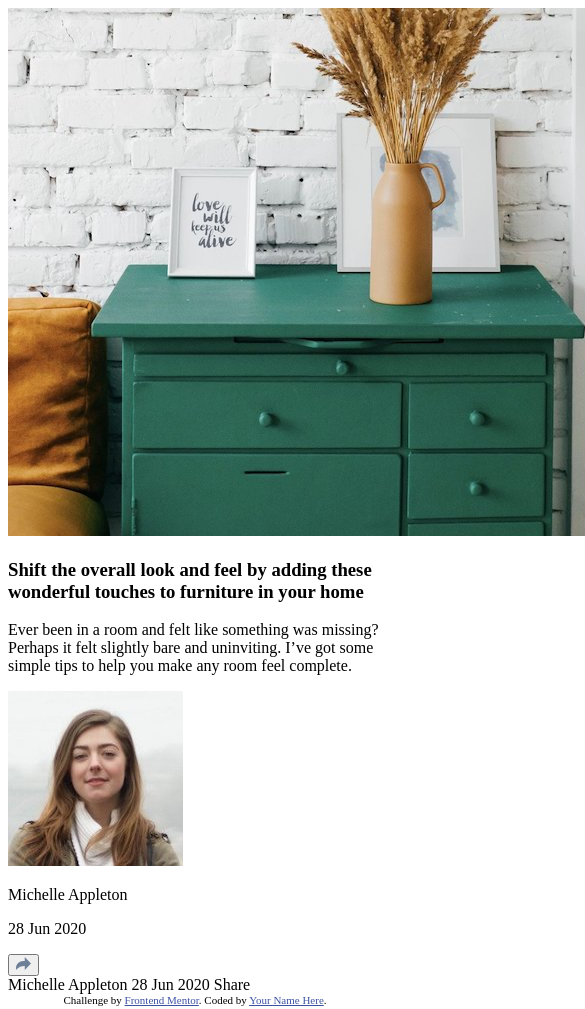
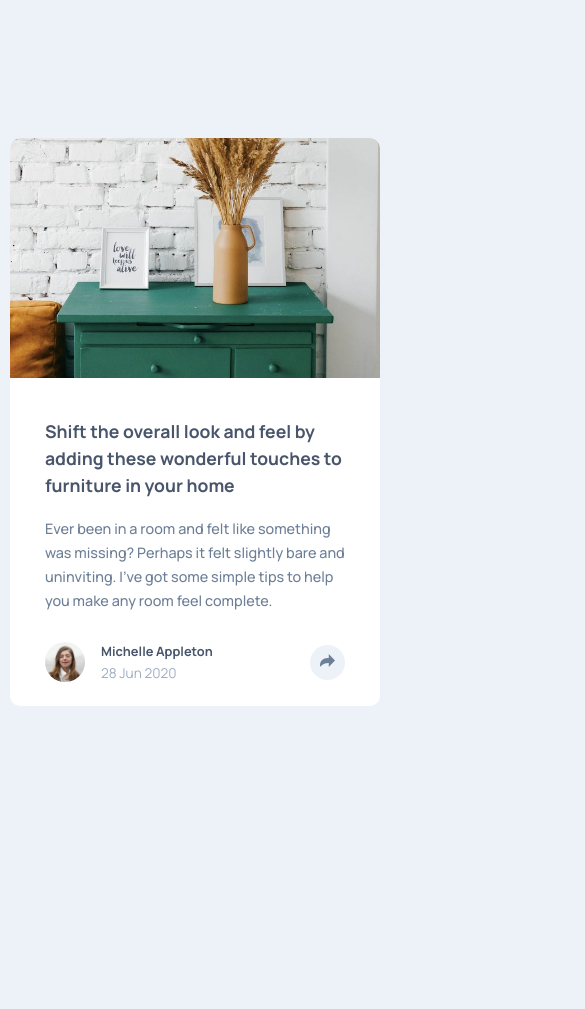
Before and after one commit to joacomenda/article-preview-component-master, a plain HTML site: page index.html in a window 390 px wide. Shown: the top 1009 px of the page, 585 px wide, since content can reach past the window. After the commit the page ends 844 px from the top, so only its background shows below. Drawn offline with Linux system fonts and the light colour scheme.

Commit message:
mobile design ready

```diff
--- a/index.css
+++ b/index.css
@@ -0,0 +1,147 @@
+/*Layout*/
+
+/*Images*/
+
+.article-main-image
+{
+    width: 100%;
+    display: block;
+    height: 240px;
+    object-fit: cover;
+    object-position: top;
+
+    border-top-left-radius: 10px;
+    border-top-right-radius: 10px;
+}
+
+.user-image
+{
+    width: 40px;
+    display: block;
+    border-radius: 20px;
+}
+
+body
+{
+    background-color: hsl(210, 46%, 95%);
+    font-family: Manrope;
+    margin: 0;
+    padding: 0;
+
+    height: 100vh;
+
+    display: flex;
+    flex-direction: column;
+    justify-content: center;
+}
+
+.article-container
+{
+    width: min(95%, 40rem);
+    display: flex;
+    flex-direction: column;
+
+    margin: 0 auto;
+    background-color: white;
+
+    border-radius: 10px;
+}
+
+.text-and-author-container
+{
+    padding: 2.5em 2.2em 1.5em 2.2em;
+
+    display: flex;
+    flex-direction: column;
+    align-items: start;
+
+    border-radius: 10px;
+}
+
+/*Article title and description stylings*/
+
+.article-title
+{
+    color: hsl(217, 19%, 35%);
+    margin: 0;
+    margin-bottom: 1em;
+}
+
+.article-text
+{
+    color: hsl(214, 17%, 51%);
+    margin: 0;
+    margin-bottom: 2em;
+}
+
+/*User information and share button stylings*/
+
+.author-info-and-button-container
+{
+    width: 100%;
+    display: flex;
+    align-items: center;
+
+}
+
+.user-name-and-date-container
+{
+    margin-left: 1rem;
+}
+
+.user-name
+{
+    color: hsl(217, 19%, 35%);
+    margin-top: 0;
+    margin-bottom: 0.2rem;
+}
+
+.article-date
+{
+    color: hsl(212, 23%, 69%);
+    margin: 0;
+}
+
+.share-button
+{
+    margin-left: auto;
+    border: none;
+    width: 35px;
+    height: 35px;
+    border-radius: 20px;
+
+    background-color: hsl(210, 46%, 95%);
+
+    cursor: pointer;
+}
+
+/*Typography*/
+
+/*Article title and description typography*/
+
+.article-title
+{
+    font-weight: 700;
+    font-size: 1.1rem;
+    line-height: 1.7rem;
+}
+
+.article-text
+{
+    font-size: 0.9rem;
+    line-height: 1.5rem;
+    font-weight: 500;
+}
+
+/*User and date typography*/
+
+.user-name
+{
+    font-weight: 700;
+    font-size: 0.8rem;
+}
+
+.article-date
+{
+    font-size: 0.85rem;
+}
--- a/index.html
+++ b/index.html
@@ -7,58 +7,50 @@
   <link rel="icon" type="image/png" sizes="32x32" href="./images/favicon-32x32.png">
   <link rel="stylesheet" href="index.css">
 
+  <link rel="preconnect" href="https://fonts.googleapis.com">
+  <link rel="preconnect" href="https://fonts.gstatic.com" crossorigin>
+  <link href="https://fonts.googleapis.com/css2?family=Manrope:wght@200..800&display=swap" rel="stylesheet">
+
   <title>Frontend Mentor | Article preview component</title>
-
-  <!-- Feel free to remove these styles or customise in your own stylesheet 👍 -->
-  <style>
-    .attribution { font-size: 11px; text-align: center; }
-    .attribution a { color: hsl(228, 45%, 44%); }
-  </style>
 </head>
 <body>
 
   <main class="article-container">
-    <img src="images/drawers.jpg" alt="a">
+    <img src="images/drawers.jpg" alt="a" class="article-main-image">
 
-    <div class="title-and-text-container">
-      <h3>
+    <div class="text-and-author-container">
+      <h3 class="article-title">
         Shift the overall look and feel by adding these wonderful
         touches to furniture in your home
       </h3>
 
-      <p>
+      <p class="article-text">
         Ever been in a room and felt like something was missing? Perhaps
         it felt slightly bare and uninviting. I’ve got some simple tips
         to help you make any room feel complete.
       </p>
-    </div>
 
-    <div class="author-info-and-button-container">
-      <div class="author-and-date-container">
-        <img src="images/avatar-michelle.jpg" alt="">
+      <div class="author-info-and-button-container">
+        <img src="images/avatar-michelle.jpg" alt="" class="user-image">
 
-        <div class="author-and-date-container">
-          <p>Michelle Appleton</p>
-          <p>28 Jun 2020</p>
+        <div class="user-name-and-date-container">
+          <p class="user-name">Michelle Appleton</p>
+          <p class="article-date">28 Jun 2020</p>
         </div>
+
+        <button class="share-button">
+          <svg xmlns="http://www.w3.org/2000/svg" width="15" height="13"><path fill="#6E8098" d="M15 6.495L8.766.014V3.88H7.441C3.33 3.88 0 7.039 0 10.936v2.049l.589-.612C2.59 10.294 5.422 9.11 8.39 9.11h.375v3.867L15 6.495z"/>
+          </svg>
+        </button>
       </div>
 
-      <button class="share-button">
-        <svg xmlns="http://www.w3.org/2000/svg" width="15" height="13"><path fill="#6E8098" d="M15 6.495L8.766.014V3.88H7.441C3.33 3.88 0 7.039 0 10.936v2.049l.589-.612C2.59 10.294 5.422 9.11 8.39 9.11h.375v3.867L15 6.495z"/>
-        </svg>
-      </button>
+      <div class="share-container">
+
+      </div>
     </div>
   </main>
-
-
-  Michelle Appleton
-  28 Jun 2020
-
-  Share
-
-  <div class="attribution">
-    Challenge by <a href="https://www.frontendmentor.io?ref=challenge" target="_blank">Frontend Mentor</a>.
-    Coded by <a href="#">Your Name Here</a>.
-  </div>
+  <!--
+      Share
+  -->
 </body>
 </html>
```
